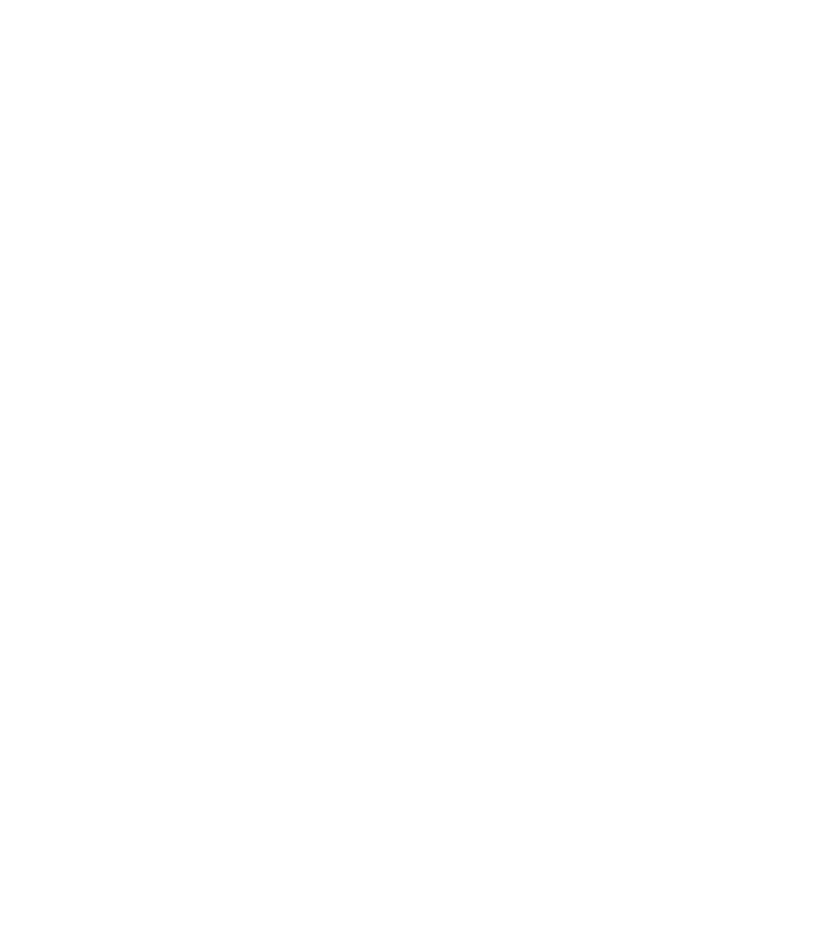
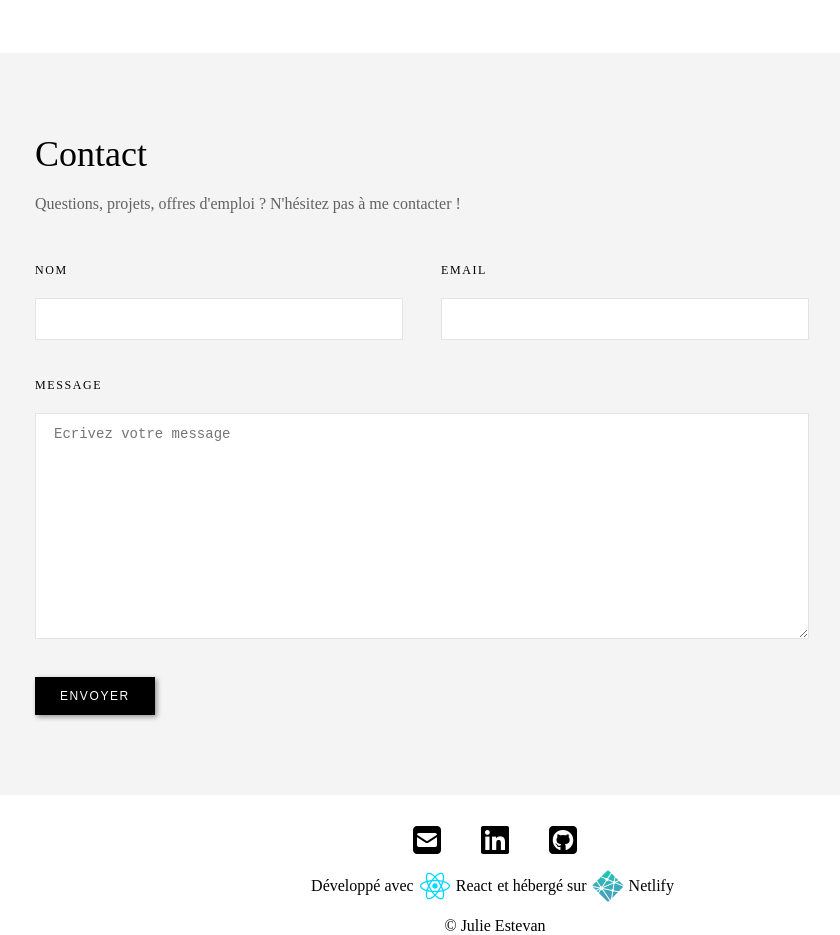
Before and after one commit to JulieEstevan/Portfilio, a React (Create React App) app: page / in a window 1280 px wide. Shown: the part 1720-2655 px from the top of the page, without its empty margins (145-985 px from the left). Before the commit the page ends 1683 px from the top, so only its background shows below. Built offline with nearby package versions, Linux system fonts and the light colour scheme.

Commit message:
adding contact form, style correction, adding header sections redirections

```diff
--- a/src/components/About.jsx
+++ b/src/components/About.jsx
@@ -3,7 +3,8 @@
 import ResumeIcon from "../assets/images/cv-logo-black.webp"
 
 const Section = styled.section`
-    margin: 100px 80px;
+    margin: 0 80px;
+    padding: 100px 0 200px 0;
     display: flex;
     flex-direction: column;
     gap: 50px;
@@ -41,7 +42,7 @@
 
 function About() {
     return(
-        <Section>
+        <Section id="about">
             <Presentation>
                 <Icon src={ResumeIcon} alt="Icon CV" />
                 <div>
--- a/src/components/Contact.jsx
+++ b/src/components/Contact.jsx
@@ -1,8 +1,91 @@
+import styled from "styled-components"
+
+const Section = styled.section`
+    background-color: #f4f4f4;
+    padding: 80px 100px;
+`
+const Title = styled.h2`
+    margin: 0 0 20px 0;
+    font-size: 36px;
+    font-weight: 400;
+`
+const Description = styled.p`
+    font-size: 16px;
+    opacity: 60%;
+`
+const Form = styled.form`
+    margin-top: 50px;
+    display: flex;
+    flex-wrap: wrap;
+    width: 100%;
+    gap: 38px;
+`
+const IdBox = styled.div`
+    display: flex;
+    flex-direction: column;
+    gap: 20px;
+    width: 40%;
+`
+const MsgBox = styled.div`
+    display: flex;
+    flex-direction: column;
+    gap: 20px;
+    width: 100%;
+`
+const Label = styled.label`
+    font-size: 12px;
+    font-weight: 500;
+    letter-spacing: 0.1rem;
+`
+const Input = styled.input`
+    border: solid 1px #e4e4e4;
+    font-size: 14px;
+    font-weight: 400;
+    padding: 12px 18px;
+`
+const Message = styled.textarea`
+    border: solid 1px #e4e4e4;
+    font-size: 14px;
+    font-weight: 400;
+    padding: 12px 18px;
+    min-height: 200px;
+    max-height: 400px;
+    max-width: 80%;
+    min-width: 80%;
+`
+const Button = styled.button`
+    font-size: 12px;
+    font-weight: 500;
+    letter-spacing: 0.1rem;
+    color: white;
+    background-color: black;
+    border: none;
+    box-shadow: 2px 2px 5px rgba(0, 0, 0, 0.4);
+    padding: 12px 25px;
+`
+
 function Contact() {
     return(
-        <section>
-
-        </section>
+        <Section id="contact">
+            <Title>Contact</Title>
+            <Description>Questions, projets, offres d'emploi ? N'hésitez pas à me contacter !</Description>
+            <Form action="https://api.web3forms.com/submit" method="POST">
+                <input type="hidden" name="access_key" value="ff9223e2-4e01-4cff-98ce-bf28e100f9d8" />
+                <IdBox>
+                    <Label for="name">NOM</Label>
+                    <Input type="text" name="name" id="name" required />
+                </IdBox>
+                <IdBox>
+                    <Label for="email">EMAIL</Label>
+                    <Input type="email" name="email" id="email" required />
+                </IdBox>
+                <MsgBox>
+                    <Label for="message">MESSAGE</Label>
+                    <Message name="message" id="message" placeholder="Ecrivez votre message" required />
+                </MsgBox>
+                <Button type="submit">ENVOYER</Button>
+            </Form>
+        </Section>
     )
 }
 
--- a/src/components/Footer.jsx
+++ b/src/components/Footer.jsx
@@ -7,6 +7,7 @@
     flex-direction: column;
     align-items: center;
     gap: 10px;
+    margin-top: 30px;
 `
 const LinksWrapper = styled.div`
     display:flex;
--- a/src/components/Header.jsx
+++ b/src/components/Header.jsx
@@ -10,6 +10,8 @@
 const Link = styled.a`
     cursor: pointer;
     font-weight: 500;
+    letter-spacing: 0.1rem;
+    color: black;
 `
 const ResizeLogo = styled.img`
     width: 10rem;
@@ -28,8 +30,8 @@
             </Link>
             <Navigation>
                 <Link>PROJETS</Link>
-                <Link>A PROPOS</Link>
-                <Link>CONTACT</Link>
+                <Link href="#about">A PROPOS</Link>
+                <Link href="#contact">CONTACT</Link>
             </Navigation>
         </HeaderWrapper>
     )
--- a/src/pages/Home.jsx
+++ b/src/pages/Home.jsx
@@ -1,6 +1,7 @@
 import styled from "styled-components"
 import Banner from "../components/Banner"
 import About from "../components/About"
+import Contact from "../components/Contact"
 
 const MainWrapper = styled.main`
 
@@ -11,7 +12,7 @@
             <Banner />
             <section />
             <About />
-            <section />
+            <Contact />
         </MainWrapper>
     )
 }
```
